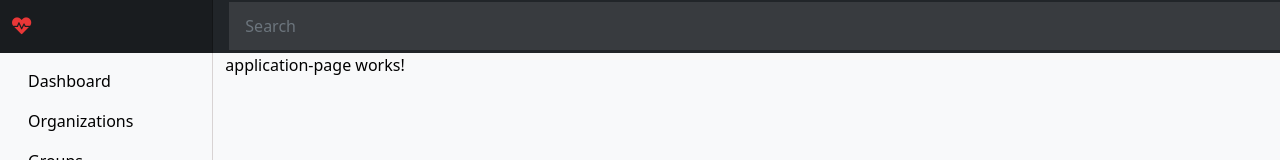
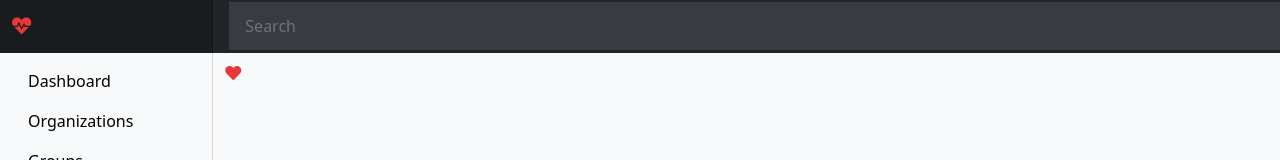
Before and after one commit to Server-Health-Monitor/server-health-monitor, an Angular app in the folder health-monitor-ui/: page /applications/1 in a window 1280 px wide. Shown: the top 160 px of the page. Built offline with nearby package versions, Linux system fonts and the light colour scheme; no server answers.

Commit message:
working on app page

```diff
--- a/health-monitor-ui/src/app/pages/application-page/application-page.component.html
+++ b/health-monitor-ui/src/app/pages/application-page/application-page.component.html
@@ -1 +1,4 @@
-<p>application-page works!</p>
+<span>
+    <h1>{{name}}</h1>
+</span>
+<app-favorite-heart [favoriteName]="appName" [favorited]="favorited"></app-favorite-heart>
--- a/health-monitor-ui/src/app/pages/application-page/application-page.component.ts
+++ b/health-monitor-ui/src/app/pages/application-page/application-page.component.ts
@@ -7,6 +7,8 @@ import { Component, OnInit } from '@angular/core';
 })
 export class ApplicationPageComponent implements OnInit {
 
+  public appName = "Fakebook"
+  public favorited = true
   constructor() { }
 
   ngOnInit(): void {
```
